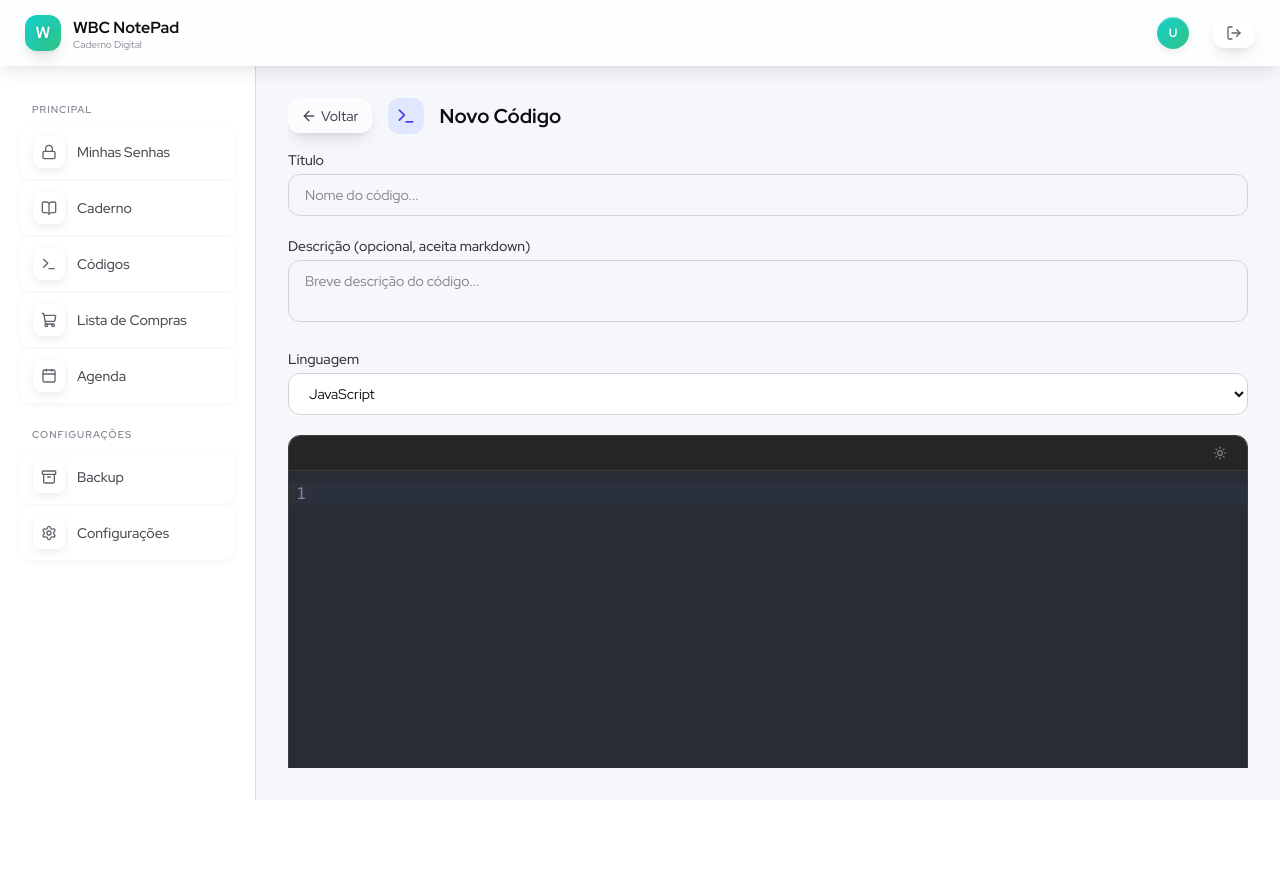
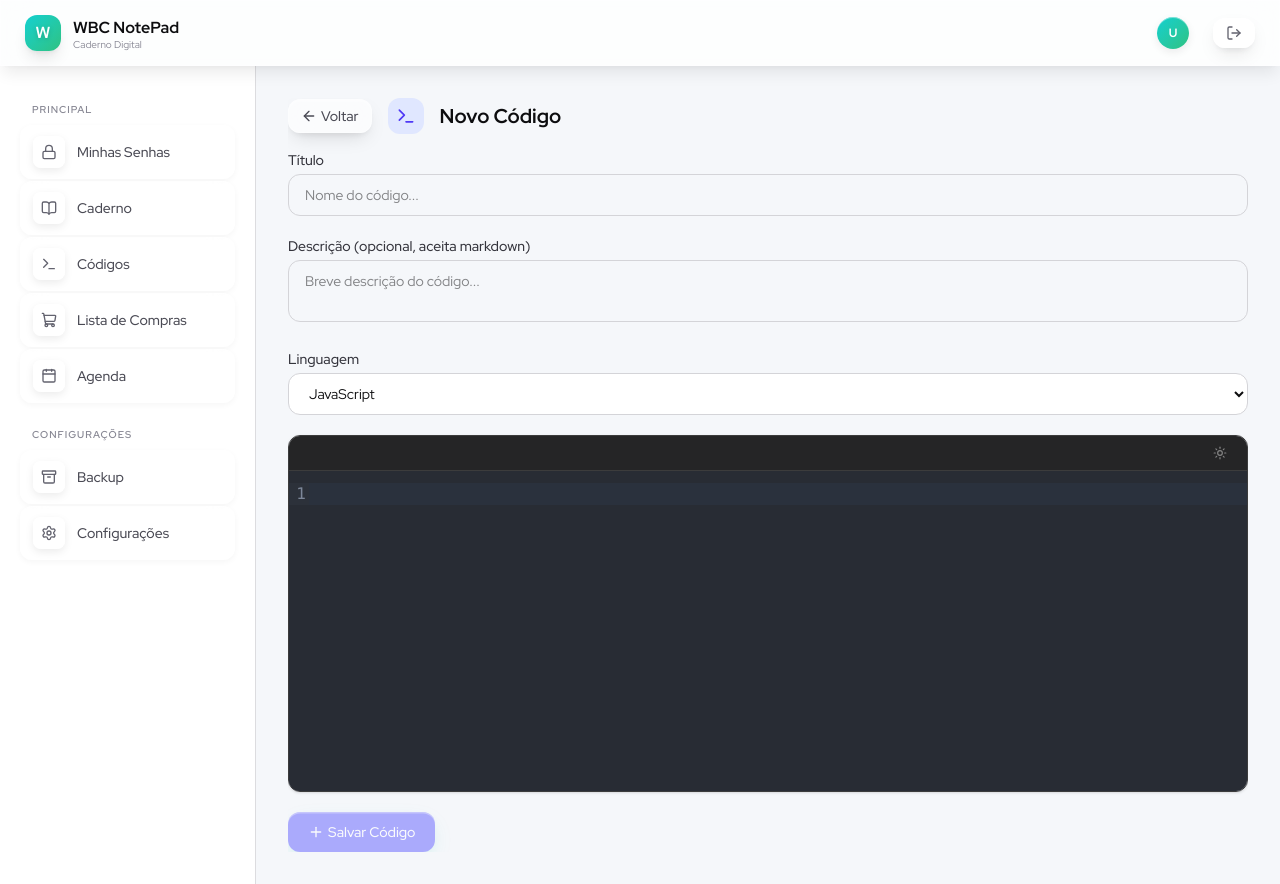
Before and after one commit to wwbcinformatica-gif/wbc-pad, a Next.js app: page /dashboard/codigos/new in a window 1280 px wide. Before the commit the page ends 800 px from the top, so only its background shows below. Built offline with nearby package versions, Linux system fonts and the light colour scheme; no server answers.

Commit message:
fix: scroll apenas no formulario de codigos via layout proprio, sem alterar resto do projeto

```diff
--- a/src/app/dashboard/codigos/[id]/edit/page.tsx
+++ b/src/app/dashboard/codigos/[id]/edit/page.tsx
@@ -92,7 +92,7 @@ export default function EditCodigoPage({ params }: { params: Promise<{ id: strin
   }
 
   return (
-    <div className="flex flex-col overflow-hidden" style={{ height: '100%' }}>
+    <div className="flex flex-col">
       <div className="shrink-0 pb-4">
         <div className="flex items-center gap-4">
           <Link href={`/dashboard/codigos/${id}`}>
@@ -107,10 +107,10 @@ export default function EditCodigoPage({ params }: { params: Promise<{ id: strin
         </div>
       </div>
 
-      <div className="min-h-0 flex-1 overflow-y-auto">
+      <div className="flex-1">
         <form onSubmit={handleSubmit} className="space-y-5">
           <div className="flex gap-3 flex-col sm:flex-row">
-            <div className="flex-1">
+      <div className="min-h-0 flex-1 overflow-y-auto">
               <label className="block text-sm font-medium text-gray-700 mb-1">Título</label>
               <input
                 className="w-full px-4 py-2.5 rounded-xl border border-gray-200 text-sm focus:outline-none focus:border-indigo-400 focus:ring-2 focus:ring-indigo-200"
--- a/src/app/dashboard/codigos/[id]/page.tsx
+++ b/src/app/dashboard/codigos/[id]/page.tsx
@@ -69,7 +69,7 @@ export default function CodigoViewPage({ params }: Props) {
   }
 
   return (
-    <div className="flex flex-col overflow-hidden" style={{ height: '100%' }}>
+    <div className="flex flex-col">
       <div className="shrink-0 pb-4">
         <div className="flex items-center justify-between">
           <Link href="/dashboard/codigos">
--- a/src/app/dashboard/codigos/layout.tsx
+++ b/src/app/dashboard/codigos/layout.tsx
@@ -1,5 +1,11 @@
 import { CodeThemeProvider } from "@/contexts/code-theme-context"
 
 export default function CodigosLayout({ children }: { children: React.ReactNode }) {
-  return <CodeThemeProvider>{children}</CodeThemeProvider>
+  return (
+    <CodeThemeProvider>
+      <div className="h-full overflow-hidden flex flex-col">
+        {children}
+      </div>
+    </CodeThemeProvider>
+  )
 }
--- a/src/app/dashboard/codigos/new/page.tsx
+++ b/src/app/dashboard/codigos/new/page.tsx
@@ -58,7 +58,7 @@ export default function NewCodigoPage() {
   }
 
   return (
-    <div className="flex flex-col overflow-hidden" style={{ height: '100%' }}>
+    <div className="flex flex-col">
       <div className="shrink-0 pb-4">
         <div className="flex items-center gap-4">
           <Link href="/dashboard/codigos">
@@ -73,10 +73,10 @@ export default function NewCodigoPage() {
         </div>
       </div>
 
-      <div className="min-h-0 flex-1 overflow-y-auto">
+      <div className="flex-1">
         <form onSubmit={handleSubmit} className="space-y-5">
           <div className="flex gap-3 flex-col sm:flex-row">
-            <div className="flex-1">
+      <div className="min-h-0 flex-1 overflow-y-auto">
               <label className="block text-sm font-medium text-gray-700 mb-1">Título</label>
               <input
                 className="w-full px-4 py-2.5 rounded-xl border border-gray-200 text-sm focus:outline-none focus:border-indigo-400 focus:ring-2 focus:ring-indigo-200"
--- a/src/app/dashboard/layout.tsx
+++ b/src/app/dashboard/layout.tsx
@@ -108,7 +108,7 @@ export default function DashboardLayout({
   ]
 
   return (
-    <div className="h-screen flex flex-col bg-[#f5f7fa] overflow-hidden">
+    <div className="min-h-screen flex flex-col bg-[#f5f7fa]">
       <header className="sticky top-0 z-50 glass-strong border-b border-white/20">
         <div className="flex items-center justify-between px-4 lg:px-6 h-16">
           <div className="flex items-center gap-3">
@@ -142,7 +142,7 @@ export default function DashboardLayout({
         </div>
       </header>
 
-      <div className="flex flex-1 min-h-0 relative">
+      <div className="flex flex-1 relative">
         <aside
           className={`${sidebarOpen ? "translate-x-0 pointer-events-auto" : "-translate-x-full pointer-events-none"} lg:translate-x-0 lg:pointer-events-auto fixed lg:static inset-y-0 left-0 z-40 w-64 bg-white border-r border-gray-200/80 pt-16 lg:pt-0 transition-transform duration-300 ease-in-out`}
         >
@@ -195,7 +195,7 @@ export default function DashboardLayout({
           />
         )}
 
-        <main className="flex-1 min-h-0 p-4 md:p-6 lg:p-8 overflow-hidden max-w-7xl mx-auto w-full">
+        <main className="flex-1 p-4 md:p-6 lg:p-8 overflow-auto max-w-7xl mx-auto w-full">
           {children}
         </main>
       </div>
```
